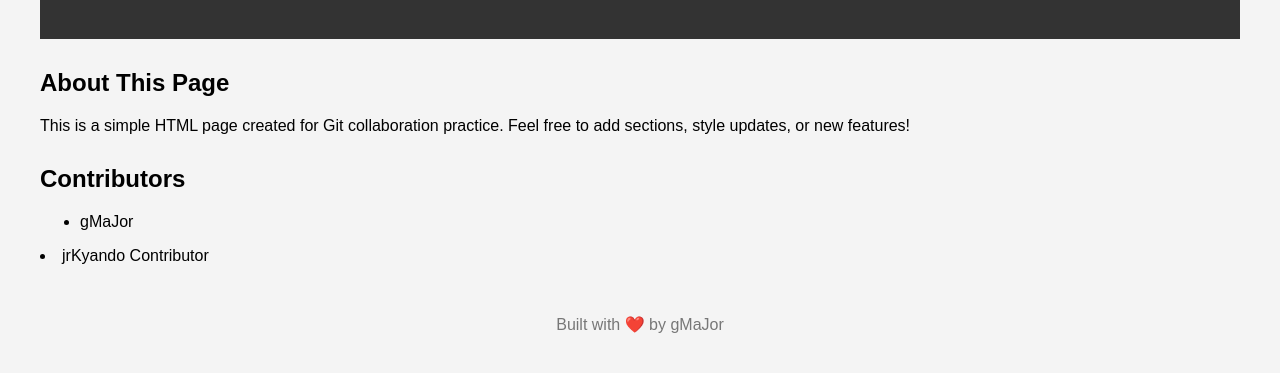
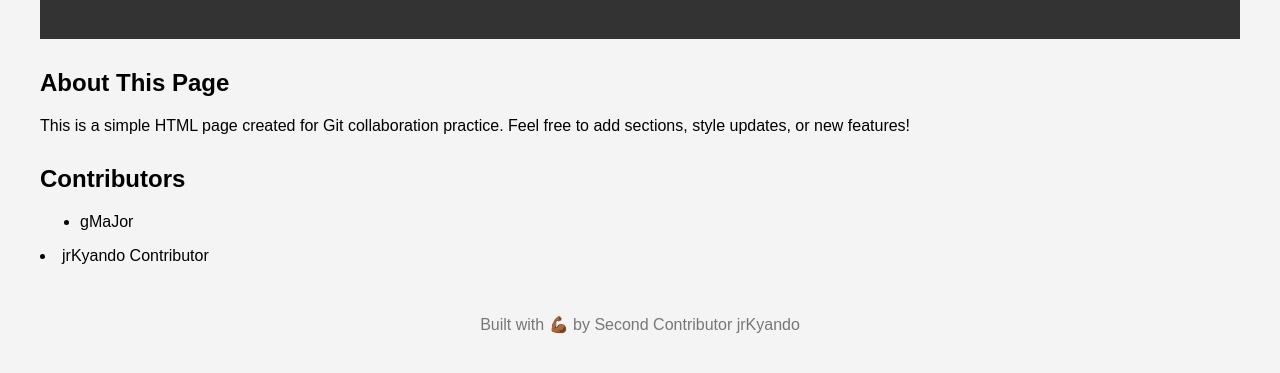
Before and after one commit to gmajor07/gitstudy, a plain HTML site: page index.html in a window 1280 px wide. Shown: the part 121-494 px from the top of the page. Drawn offline with Linux system fonts and the light colour scheme.

Commit message:
updated footer from jrkyando

```diff
--- a/index.html
+++ b/index.html
@@ -46,7 +46,6 @@
   </section>
 
   <footer>
-<p>Built with ❤️ by gMaJor</p>
- </footer>
+<p>Built with 💪🏾 by Second Contributor jrKyando</p> </footer>
 </body>
 </html>
```
